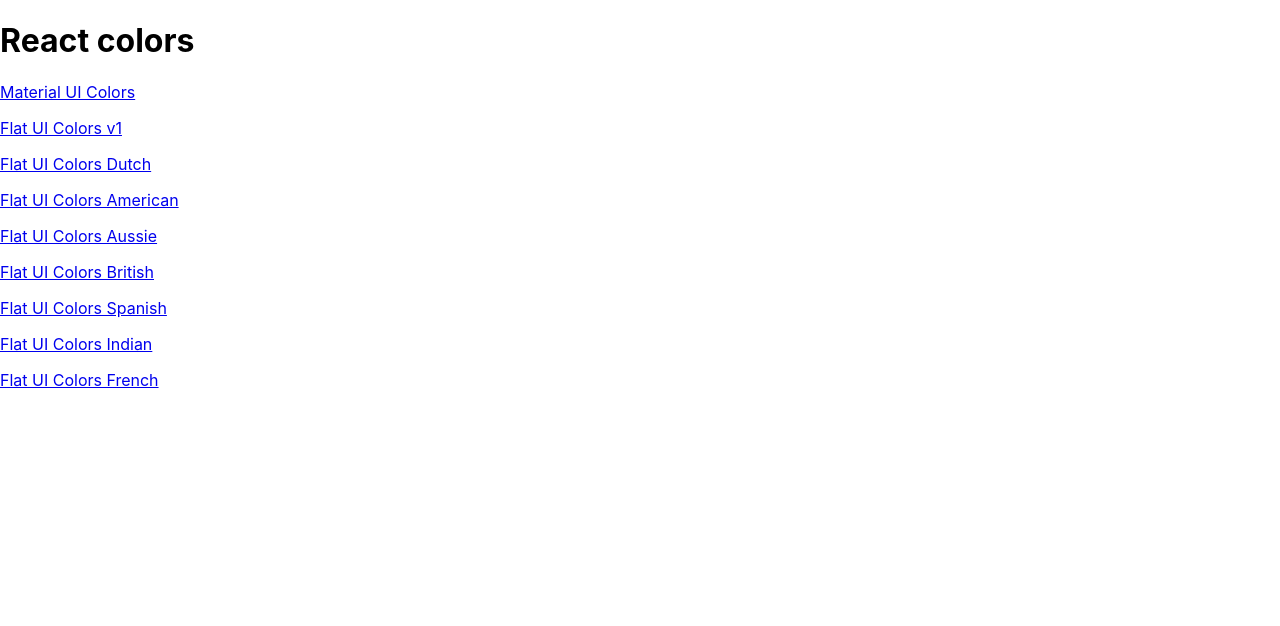
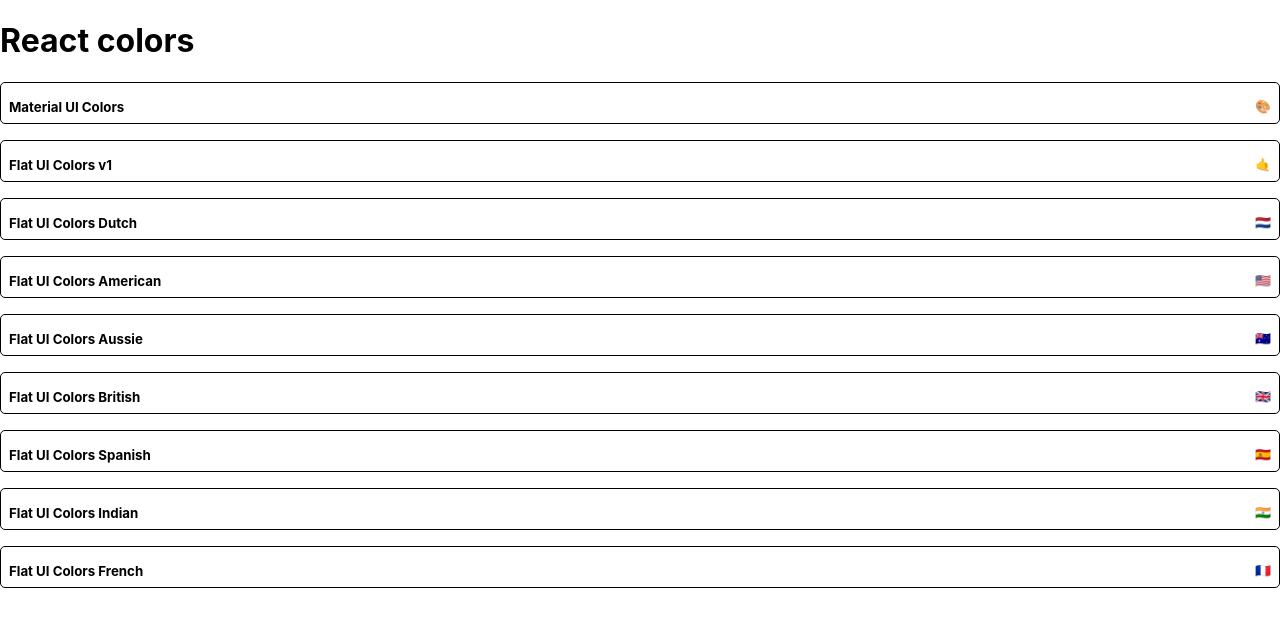
Before and after one commit to asafeliasim/color-palette-react, a React (Create React App) app: page / in a window 1280 px wide. Shown: the top 626 px of the page. Built offline with nearby package versions, Linux system fonts and the light colour scheme; the HTML template or start-up script is replaced by a standard one.

Commit message:
strt styling mini-palette

```diff
--- a/package.json
+++ b/package.json
@@ -5,6 +5,7 @@
   "dependencies": {
     "@material-ui/core": "^4.9.14",
     "@material-ui/icons": "^4.9.1",
+    "@material-ui/styles": "^4.9.14",
     "@testing-library/jest-dom": "^4.2.4",
     "@testing-library/react": "^9.3.2",
     "@testing-library/user-event": "^7.1.2",
--- /dev/null
+++ b/src/MiniPalette.js
@@ -0,0 +1,46 @@
+import React from 'react';
+import { withStyles } from '@material-ui/core/styles';
+
+var styles = {
+    root:{
+        backgroungColor: 'white',
+        border: '1px solid black',
+        borderRadius: '5px',
+        padding: '0.5rem',
+        position: 'relative',
+        overflow: 'hidden',
+        '&:hover':{
+            cursor: 'pointer'
+        }
+    },
+    colors:{
+        backgroungColor: 'grey'
+    },
+    title:{
+        display: 'flex',
+        justifyContent: 'space-between',
+        alignItems: 'center',
+        margin: '0',
+        color: 'black',
+        paddingTop: '0.5rem',
+        position: 'relative'
+    },
+    emoji:{
+        marginLeft: '0.5rem',
+        fontSize: '0.8rem'
+    }
+}
+
+function MinPalette(props){
+    var {classes,paletteName,emoji} = props;
+
+    return(
+        <div className={classes.root}>
+            <div className={classes.colors}>
+
+            </div>
+            <h5 className={classes.title}>{paletteName} <span className={classes.emoji}>{emoji}</span></h5>
+        </div>
+    )
+}
+export default withStyles(styles)(MinPalette);
--- a/src/PaletteList.js
+++ b/src/PaletteList.js
@@ -1,4 +1,5 @@
 import React, { Component } from 'react';
+import MinPalette from './MiniPalette';
 import {Link} from 'react-router-dom';
 
 class PaletteList extends Component {
@@ -9,8 +10,8 @@
                 <h1>React colors</h1>
                 {
                     palettes.map(palette =>(
-                        <p>
-                        <Link to={`/palette/${palette.id}`}>{palette.paletteName}</Link>
+                        <p key={palette.id}>
+                        <MinPalette {...palette}/>
                         </p>
                     ))
                 }
```
